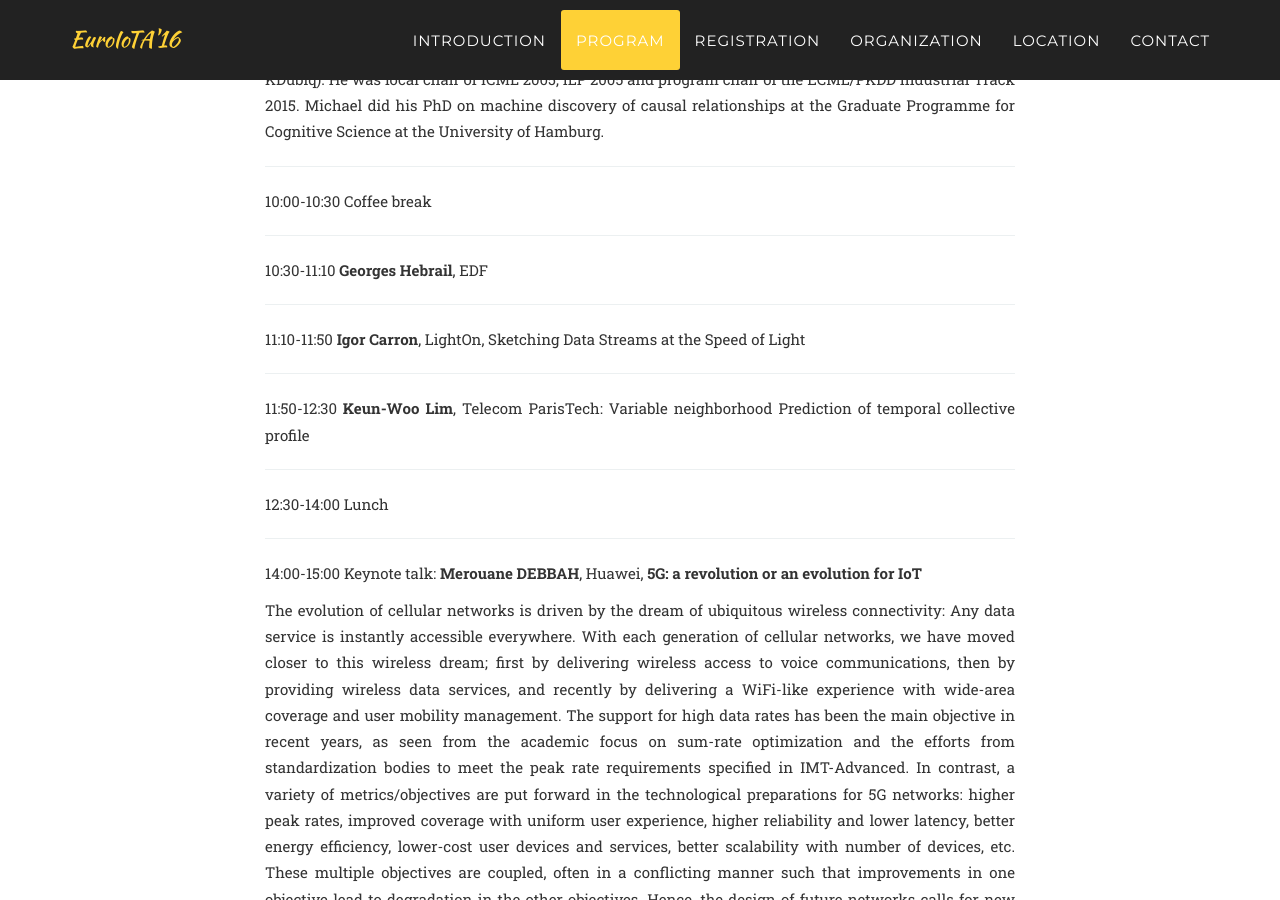
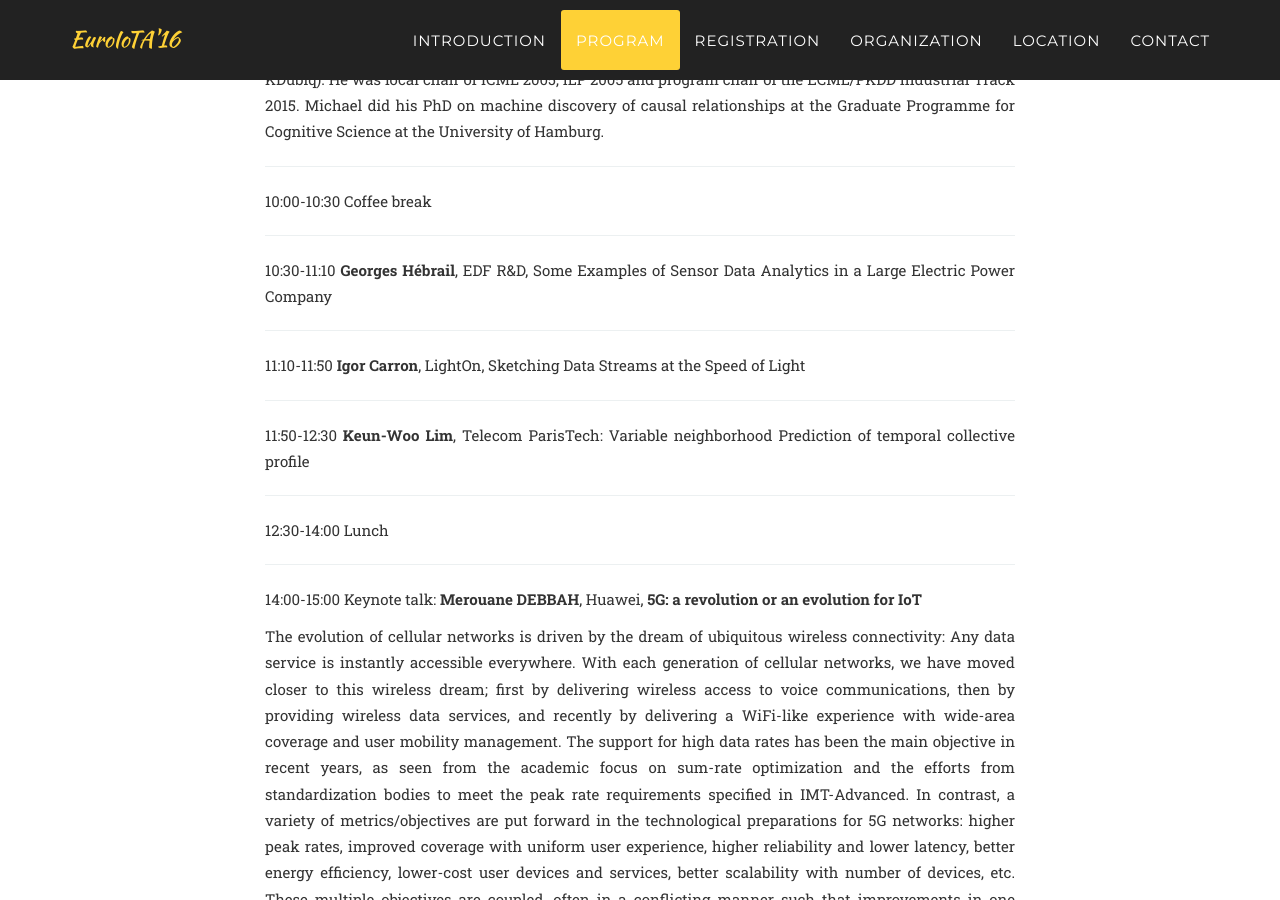
Before and after one commit to bigmine/euroiota16, a Jekyll site: the page built from index.html, in a window 1280 px wide and 900 px high, scrolled down 3219 px. Built offline with Jekyll 4.4.1, drawn with Linux system fonts in a browser that asks for light colours; some web fonts are replaced.

Commit message:
Update keynote talks

```diff
--- a/_includes/talks.html
+++ b/_includes/talks.html
@@ -26,7 +26,7 @@ Between 2002 and 2009 Michael coordinated two Europe-wide Data Mining Research N
 </p>
       </p><hr><p>            10:00-10:30 Coffee break
 </p><p>
-</p><hr><p>            10:30-11:10 <b>Georges Hebrail</b>, EDF
+</p><hr><p>            10:30-11:10 <b>Georges Hébrail</b>, EDF R&D, Some Examples of Sensor Data Analytics in a Large Electric Power Company
             </p><hr><p>      11:10-11:50 <b>Igor Carron</b>, LightOn, Sketching Data Streams at the Speed of Light
 
               </p><hr><p>    11:50-12:30 <b>Keun-Woo Lim</b>, Telecom ParisTech: Variable neighborhood Prediction of temporal collective profile
```
